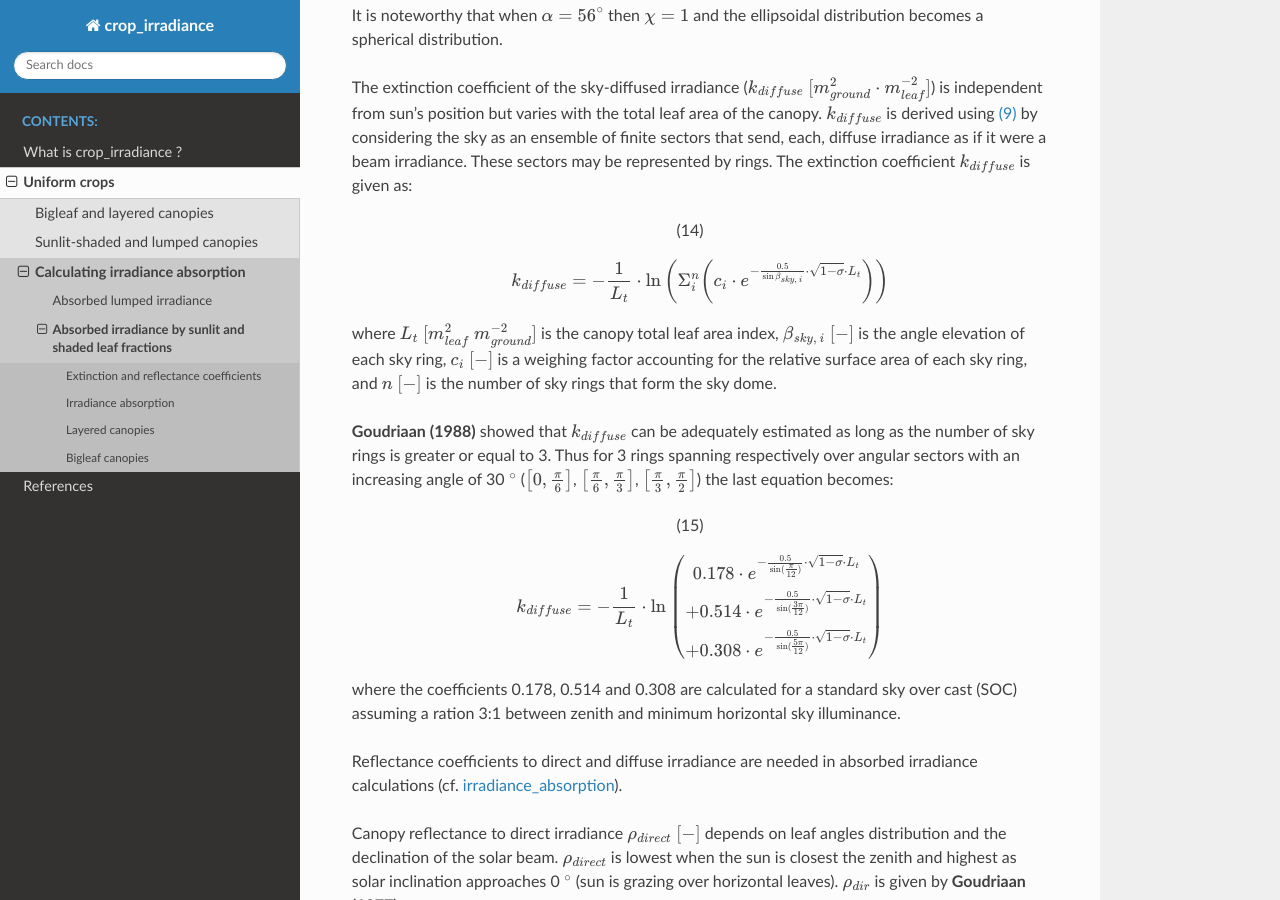
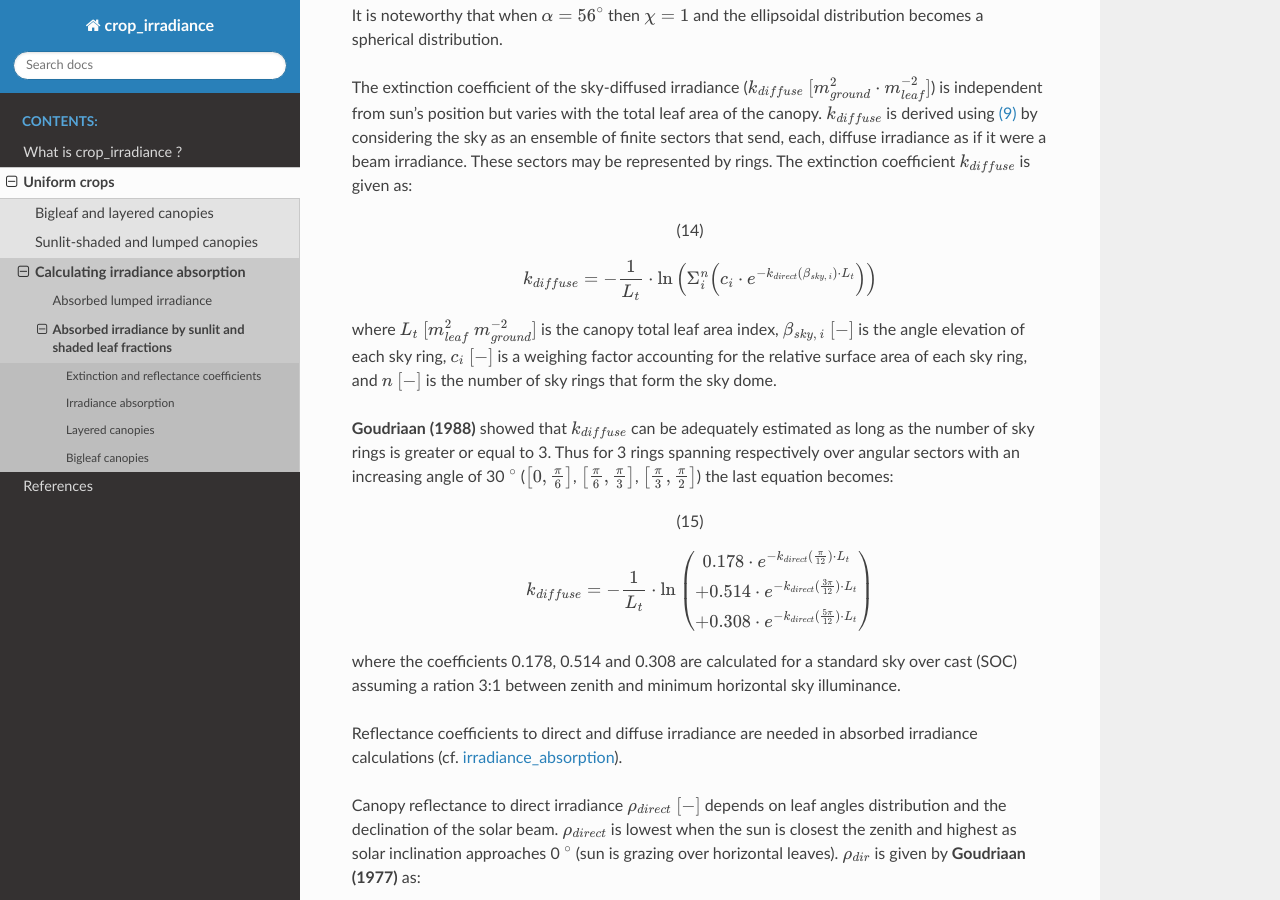
Before and after one commit to RamiALBASHA/crop_irradiance, a Sphinx documentation site: the page built from doc/absorbed_sunlit_shaded.rst, in a window 1280 px wide and 900 px high, scrolled down 4027 px. Built offline with Sphinx 7.4.7 and the Read the Docs theme 2.0.0, drawn with Linux system fonts in a browser that asks for light colours.

Commit message:
correct doc

```diff
--- a/doc/absorbed_sunlit_shaded.rst
+++ b/doc/absorbed_sunlit_shaded.rst
@@ -160,7 +160,7 @@ rings. The extinction coefficient :math:`k_{diffuse}` is given as:
             \Sigma_i^n {
             \left(
             c_i \cdot
-            e ^ {- \frac{0.5}{\sin \beta_{sky, \ i}} \cdot \sqrt{1 - \sigma} \cdot L_t}
+            e ^ {- k_{direct}(\beta_{sky, \ i}) \cdot L_t}
             \right)
             }
         \right)
@@ -187,11 +187,11 @@ the last equation becomes:
     - \frac{1}{L_t} \cdot \ln
         \left(
             \begin{array}{1}
-                0.178 \cdot e^ {-\frac{0.5}{\sin (\frac{\pi}{12})} \cdot \sqrt{1 - \sigma} \cdot L_t}
+                0.178 \cdot e^ {- k_{direct}(\frac{\pi}{12}) \cdot L_t}
                 \\
-                + 0.514 \cdot e^ {-\frac{0.5}{\sin (\frac{3\pi}{12})} \cdot \sqrt{1 - \sigma} \cdot L_t}
+                + 0.514 \cdot e^ {- k_{direct}(\frac{3\pi}{12}) \cdot L_t}
                 \\
-                + 0.308 \cdot e^ {-\frac{0.5}{\sin (\frac{5\pi}{12})} \cdot \sqrt{1 - \sigma} \cdot L_t}
+                + 0.308 \cdot e^ {- k_{direct}(\frac{5\pi}{12}) \cdot L_t}
             \end{array}
         \right)
 
```
